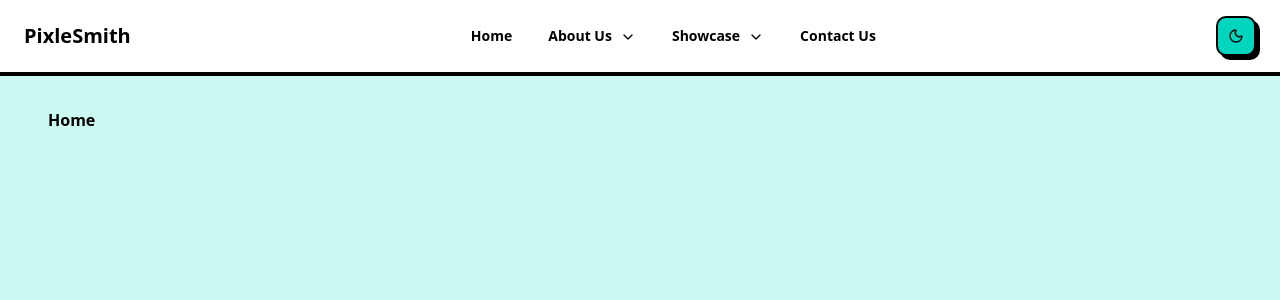
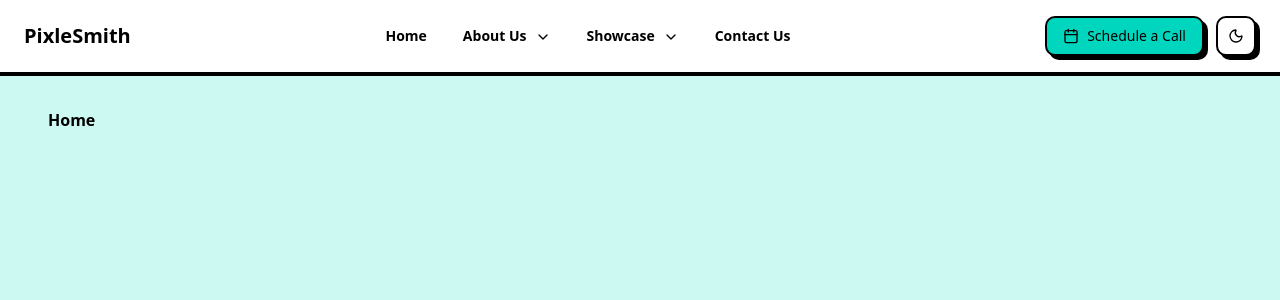
Before and after one commit to pranavsoni1101/srizen, a Next.js app: page / in a window 1280 px wide. Shown: the top 300 px of the page. Built offline with nearby package versions, Linux system fonts and the light colour scheme.

Commit message:
Added a Contact button component and fixed Navbar bugs

```diff
--- /dev/null
+++ b/components/contact-button.tsx
@@ -0,0 +1,21 @@
+import { ReactNode } from "react"
+import { Button } from "./ui/button"
+
+interface GetInTouchButtonProps {
+    text: string,
+    icon?: ReactNode,
+    className?: string
+}
+
+const GetInTouchButton = ({text, icon, className}: GetInTouchButtonProps) => {
+    return(
+        <>
+            <Button className={className}>
+                {icon && icon}
+                {text}
+            </Button>
+        </>
+    )
+}
+
+export default GetInTouchButton
--- a/components/navbar.tsx
+++ b/components/navbar.tsx
@@ -15,6 +15,9 @@ import {
 
 import { cn } from "@/lib/utils";
 import { ThemeSwitcher } from "./theme-switcher";
+import { Button } from "./ui/button";
+import { Calendar, Hamburger } from "lucide-react";
+import GetInTouchButton from "./contact-button";
 
 const aboutItems = [
   {
@@ -108,12 +111,12 @@ export default function Navbar() {
   return (
     <>
       {/* Navigation Menu */}
-      <NavigationMenu className="z-50 xs:hidden md:flex items-center justify-between px-6 py-4 w-full max-w-none">
+      <NavigationMenu className="z-50 hidden md:flex items-center justify-between px-6 py-4 w-full max-w-none">
         <div className="text-xl font-heading font-bold text-text">PixleSmith</div>
         <NavigationMenuList>
           {/* Home */}
           <NavigationMenuItem>
-            <Link href="/" passHref>
+            <Link href="/" passHref legacyBehavior>
               <NavigationMenuLink className={navigationMenuTriggerStyle()}>
                 Home
               </NavigationMenuLink>
@@ -126,10 +129,9 @@ export default function Navbar() {
             <NavigationMenuContent>
               <ul className="grid w-[500px] gap-3 p-2 lg:grid-cols-[.75fr_1fr]">
                 <li className="row-span-3">
-                     <Link href="/about" passHref>
-
                   <NavigationMenuLink asChild>
-                    <div
+                    <Link
+                      href="/about"
                       className="flex h-full w-full select-none flex-col justify-end rounded-base p-6 no-underline outline-hidden border-2 border-border bg-secondary"
                     >
                       <div className="mb-2 mt-4 text-lg font-heading text-foreground">
@@ -139,9 +141,8 @@ export default function Navbar() {
                         Discover who we are, what we believe in, and how we're
                         making a difference in the world.
                       </p>
-                    </div>
+                    </Link>
                   </NavigationMenuLink>
-                  </Link>
                 </li>
                 <ListItem href="/about/story" title="Our Story">
                   Learn about our journey and mission.
@@ -176,14 +177,21 @@ export default function Navbar() {
 
           {/* Contact Us */}
           <NavigationMenuItem>
-            <Link href="/contact" passHref>
+            <Link href="/contact" passHref legacyBehavior>
               <NavigationMenuLink className={navigationMenuTriggerStyle()}>
                 Contact Us
               </NavigationMenuLink>
             </Link>
           </NavigationMenuItem>
         </NavigationMenuList>
-        <ThemeSwitcher />
+        <div>
+          <GetInTouchButton
+            text={"Schedule a Call"}
+            icon={<Calendar />}
+            className="mr-3"
+          />
+          <ThemeSwitcher />
+        </div>
       </NavigationMenu>
 
       {/* Mobile Navigation */}
@@ -194,12 +202,12 @@ export default function Navbar() {
           </div>
           <div className="flex items-center gap-2">
             <ThemeSwitcher />
-            <button
+            <Button
               onClick={() => setIsMobileMenuOpen(!isMobileMenuOpen)}
-              className="p-2 text-foreground"
-            >
-              ☰
-            </button>
+              className="p-2"
+              >
+              <Hamburger />
+            </Button>
           </div>
         </div>
 
--- a/components/theme-switcher.tsx
+++ b/components/theme-switcher.tsx
@@ -22,7 +22,7 @@ export function ThemeSwitcher() {
   };
 
   return (
-    <Button size="icon" onClick={toggleTheme}>
+    <Button size="icon" onClick={toggleTheme} className="bg-secondary-background text-foreground">
       <Sun className="absolute h-[1.2rem] w-[1.2rem] scale-0 rotate-90 transition-all dark:scale-100 dark:rotate-0" />
       <Moon className="h-[1.2rem] w-[1.2rem] scale-100 rotate-0 transition-all dark:scale-0 dark:-rotate-90" />
       <span className="sr-only">Toggle theme</span>
```
